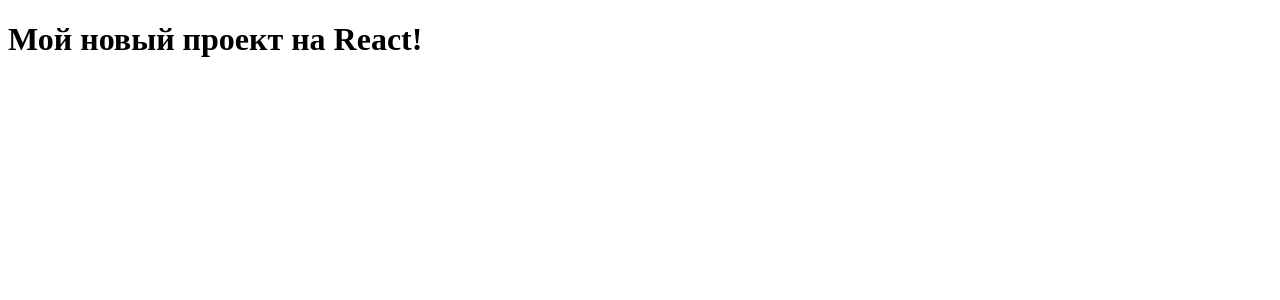
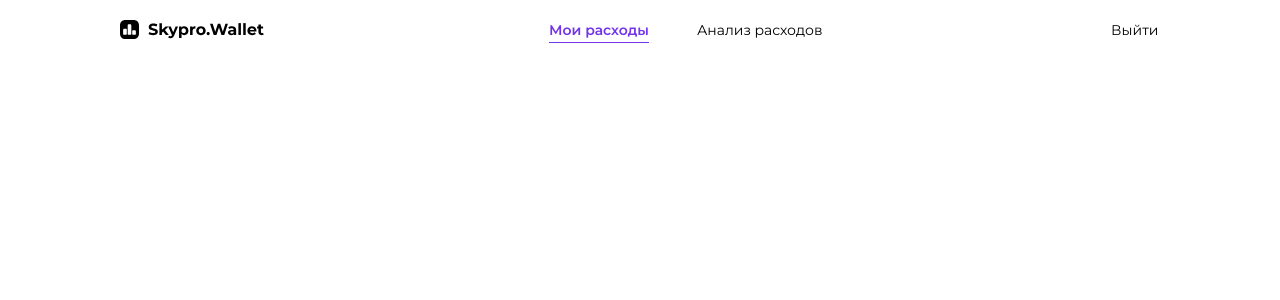
Before and after one commit to katyazametnina-ops/SkyproWallet, a React (Vite) app: page / in a window 1280 px wide. Shown: the top 300 px of the page. Built offline with nearby package versions, Linux system fonts and the light colour scheme.

Commit message:
Вёрстка Header

```diff
--- a/index.html
+++ b/index.html
@@ -4,6 +4,12 @@
     <meta charset="UTF-8" />
     <link rel="icon" type="image/svg+xml" href="/favicon.svg" />
     <meta name="viewport" content="width=device-width, initial-scale=1.0" />
+    <link rel="preconnect" href="https://fonts.googleapis.com" />
+    <link rel="preconnect" href="https://fonts.gstatic.com" crossorigin />
+    <link
+      href="https://fonts.googleapis.com/css2?family=Montserrat:ital,wght@0,400..700;1,400..700&display=swap"
+      rel="stylesheet"
+    />
     <title>skyprowillet</title>
   </head>
   <body>
--- a/package.json
+++ b/package.json
@@ -11,7 +11,8 @@
   },
   "dependencies": {
     "react": "^19.3.1",
-    "react-dom": "^19.3.1"
+    "react-dom": "^19.3.1",
+    "styled-components": "^6.6.0"
   },
   "devDependencies": {
     "@eslint/js": "^10.0.1",
--- a/src/App.jsx
+++ b/src/App.jsx
@@ -1,10 +1,10 @@
-import "./App.css";
+import Header from "./components/Header/Header";
 
 function App() {
   return (
-    <div className="app">
-      <h1>Мой новый проект на React!</h1>
-    </div>
+    <>
+      <Header />
+    </>
   );
 }
 
--- /dev/null
+++ b/src/components/Header/Header.jsx
@@ -0,0 +1,21 @@
+import logoImg from "../../assets/logo-black.svg";
+import { StyledHeader, Logo, Nav, HeaderLink } from "./Header.styled";
+
+export default function Header() {
+  return (
+    <StyledHeader>
+      <Logo src={logoImg} alt="Логотип сайта" />
+      <Nav>
+        <HeaderLink href="#" data-text="Мои расходы" $isActive>
+          Мои расходы
+        </HeaderLink>
+        <HeaderLink href="#" data-text="Анализ расходов">
+          Анализ расходов
+        </HeaderLink>
+      </Nav>
+      <HeaderLink href="#" data-text="Выйти">
+        Выйти
+      </HeaderLink>
+    </StyledHeader>
+  );
+}
--- /dev/null
+++ b/src/components/Header/Header.styled.js
@@ -0,0 +1,53 @@
+import styled from "styled-components";
+
+export const StyledHeader = styled.header`
+  display: flex;
+  justify-content: space-between;
+  background-color: #ffffff;
+  padding: 20px 120px;
+
+  align-items: center;
+`;
+
+export const Logo = styled.img`
+  height: 19px;
+  display: block;
+`;
+
+export const Nav = styled.nav`
+  display: flex;
+  gap: 48px;
+`;
+
+export const HeaderLink = styled.a`
+  position: relative;
+  font-size: 14px;
+  text-decoration: none;
+  color: ${(props) => (props.$isActive ? "#7334EA" : "#000000")};
+  font-weight: ${(props) => (props.$isActive ? "600" : "400")};
+  transition: color 0.2s ease;
+  &:hover {
+    color: #7334ea;
+    font-weight: 600;
+  }
+  &::after {
+    content: "";
+    display: ${(props) => (props.$isActive ? "block" : "none")};
+
+    position: absolute;
+    bottom: -4px;
+    left: 0px;
+    right: 0px;
+
+    height: 1px;
+    background-color: #7334ea;
+  }
+  &::before {
+    content: attr(data-text);
+    display: block;
+    height: 0;
+    overflow: hidden;
+    visibility: hidden;
+    font-weight: 600;
+  }
+`;
--- a/src/index.css
+++ b/src/index.css
@@ -0,0 +1,9 @@
+* {
+  margin: 0;
+  padding: 0;
+  box-sizing: border-box;
+}
+
+body {
+  font-family: "Montserrat", sans-serif;
+}
```
Also changed, not shown: src/App.css (deleted), src/assets/logo-black.svg (added), 1 other file (tests, documents, lock files or other folders).
